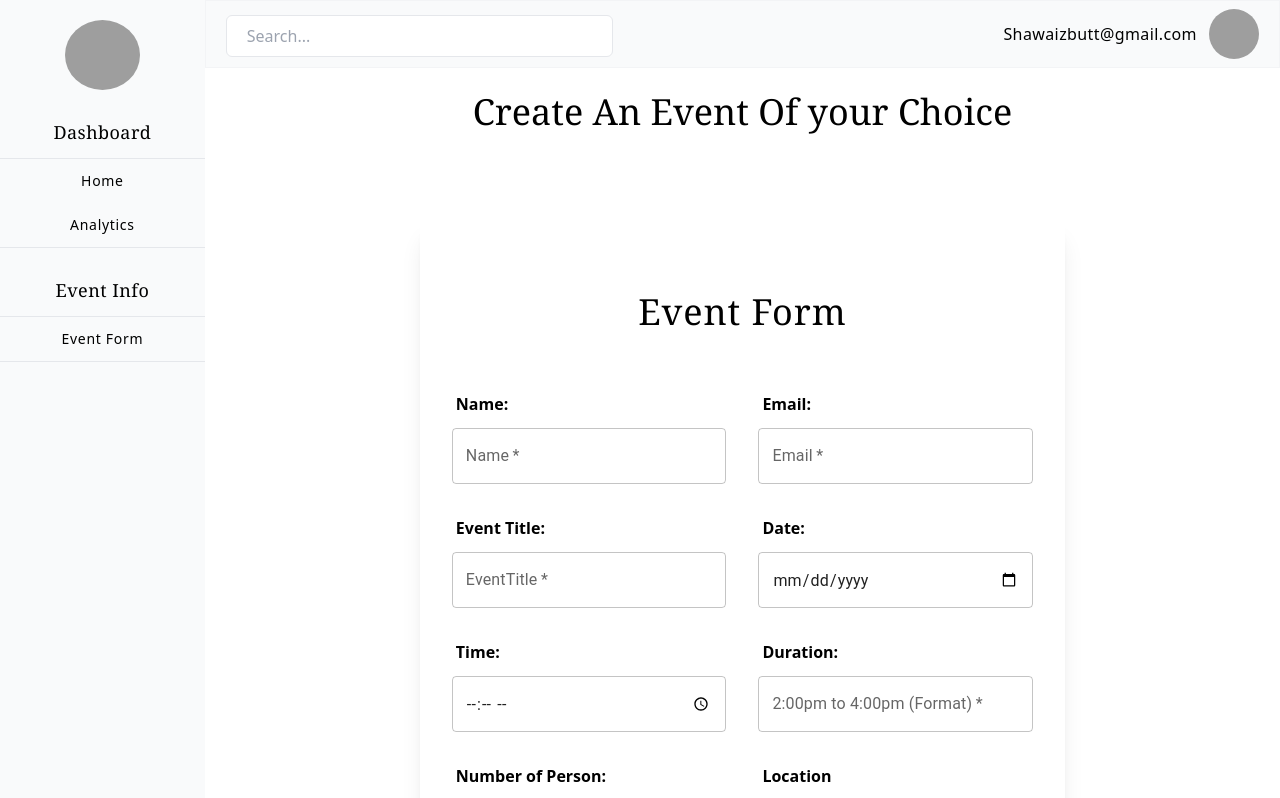
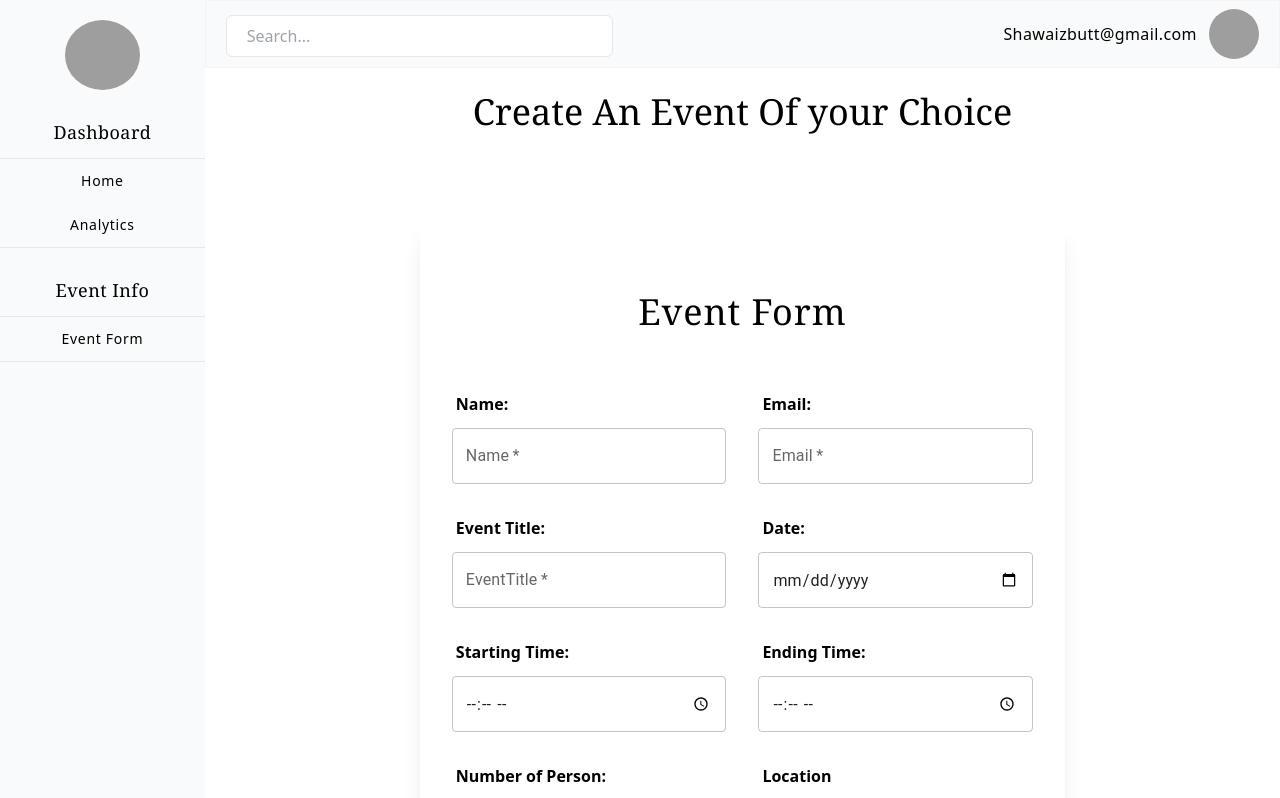
Before and after one commit to Shawaiz555/ms-eventsphere, a Next.js app: page /EventForm in a window 1280 px wide. Shown: the top 798 px of the page. Built offline with nearby package versions, Linux system fonts and the light colour scheme; grey boxes are pictures that could not be loaded.

Commit message:
Performed file storing in mongo still error exist

```diff
--- a/app/Api/Events/route.js
+++ b/app/Api/Events/route.js
@@ -38,9 +38,9 @@ export async function POST(req) {
       email,
       eventTitle,
       eventDate,
-      eventTime,
+      eventStartingTime,
       eventLocation,
-      eventDuration,
+      eventEndingTime,
       noOfPerson,
       eventDescription,
     });
--- a/app/Api/[...nextauth]/route.js
+++ b/app/Api/[...nextauth]/route.js
@@ -1,4 +1,3 @@
-import { authOptions } from "@/lib/auth";
 import NextAuth from "next-auth";
 
 export const authOptions = {
--- a/app/EventForm/page.js
+++ b/app/EventForm/page.js
@@ -11,8 +11,8 @@ export default function Page() {
     EventTitle: "",
     Email: "",
     Date: "",
-    Time: "",
-    Duration: "",
+    StartingTime: "",
+    EndingTime: "",
     NumOfPerson: "",
     Location: "",
     Description: "",
@@ -45,9 +45,9 @@ export default function Page() {
         event.Name &&
         event.Email &&
         event.EventTitle &&
-        event.Time &&
+        event.StartingTime &&
         event.Date &&
-        event.Duration &&
+        event.EndingTime &&
         event.NumOfPerson &&
         event.Location &&
         event.Description
@@ -58,8 +58,8 @@ export default function Page() {
           formData.append("email", event.Email);
           formData.append("eventTitle", event.EventTitle);
           formData.append("eventDate", event.Date);
-          formData.append("eventTime", event.Time);
-          formData.append("eventDuration", event.Duration);
+          formData.append("eventTime", event.StartingTime);
+          formData.append("eventDuration", event.EndingTime);
           formData.append("noOfPerson", event.NumOfPerson);
           formData.append("eventLocation", event.Location);
           formData.append("eventDescription", event.Description);
@@ -80,8 +80,8 @@ export default function Page() {
               EventTitle: "",
               Email: "",
               Date: "",
-              Time: "",
-              Duration: "",
+              StartingTime: "",
+              EndingTime: "",
               NumOfPerson: "",
               Location: "",
               Description: "",
@@ -175,29 +175,29 @@ export default function Page() {
               />
             </div>
             <div>
-              <h1 className="mb-3 ml-1 font-semibold">Time:</h1>
+              <h1 className="mb-3 ml-1 font-semibold">Starting Time:</h1>
               <TextField
                 id="outlined-basic"
                 className='w-full'
                 variant="outlined"
                 type="time"
-                value={event.Time}
+                value={event.StartingTime}
                 onChange={(e) =>
-                  setEvent({ ...event, Time: e.target.value })
+                  setEvent({ ...event, StartingTime: e.target.value })
                 }
                 required
               />
             </div>
             <div>
-              <h1 className="mb-3 ml-1 font-semibold">Duration:</h1>
+              <h1 className="mb-3 ml-1 font-semibold">Ending Time:</h1>
               <TextField
                 id="outlined-basic"
-                label="2:00pm to 4:00pm (Format)"
                 className='w-full'
                 variant="outlined"
-                value={event.Duration}
+                type="time"
+                value={event.EndingTime}
                 onChange={(e) =>
-                  setEvent({ ...event, Duration: e.target.value })
+                  setEvent({ ...event, EndingTime: e.target.value })
                 }
                 required
               />
@@ -242,7 +242,7 @@ export default function Page() {
           </div>
           <div className="w-full">
             <h1 className="mb-3 ml-1 font-semibold">Event Description</h1>
-            <textarea rows="6" placeholder="Description" className="w-full border border-gray-300 px-4 py-2 ml-1" onChange={(e) =>
+            <textarea rows="6" placeholder="Description" value={event.Description} className="w-full border border-gray-300 px-4 py-2 ml-1" onChange={(e) =>
               setEvent({ ...event, Description: e.target.value })
             } required></textarea>
           </div>
--- a/app/Models/event.js
+++ b/app/Models/event.js
@@ -15,9 +15,9 @@ const eventSchema = new Schema(
     },
     eventTitle: String,
     eventDate: Date,
-    eventTime: String,
+    eventStartingTime: String,
     eventLocation: String,
-    eventDuration: String,
+    eventEndingTIme: String,
     noOfPerson: Number,
     eventDescription: String,
     image: {
--- a/package.json
+++ b/package.json
@@ -19,9 +19,11 @@
     "@mui/x-data-grid": "^7.23.3",
     "bcryptjs": "^2.4.3",
     "dotenv": "^16.4.7",
+    "formidable": "^3.5.2",
     "mongodb": "^6.12.0",
     "mongoose": "^8.9.2",
     "multer": "^1.4.5-lts.1",
+    "multiparty": "^4.2.3",
     "next": "15.1.2",
     "next-auth": "^4.24.11",
     "react": "^19.0.0",
```
Also changed, not shown: 1 other file (tests, documents, lock files or other folders).
